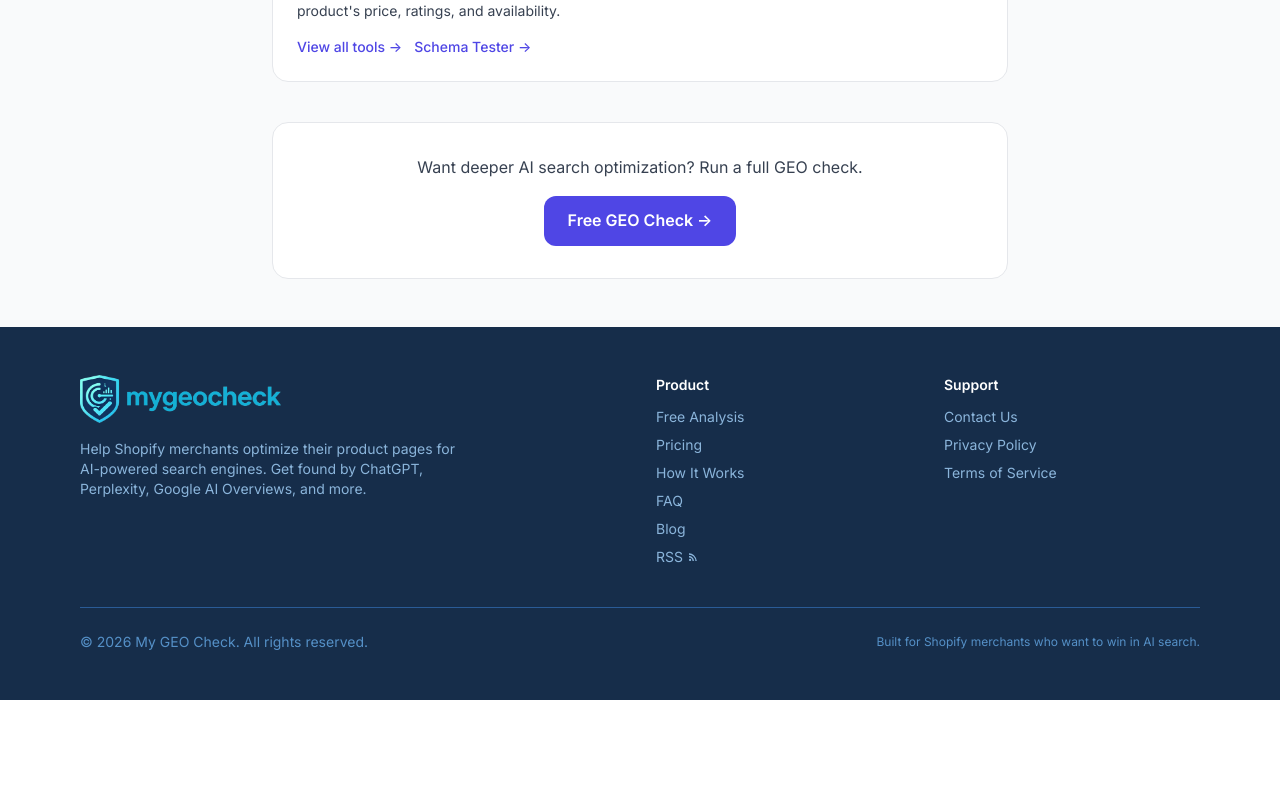
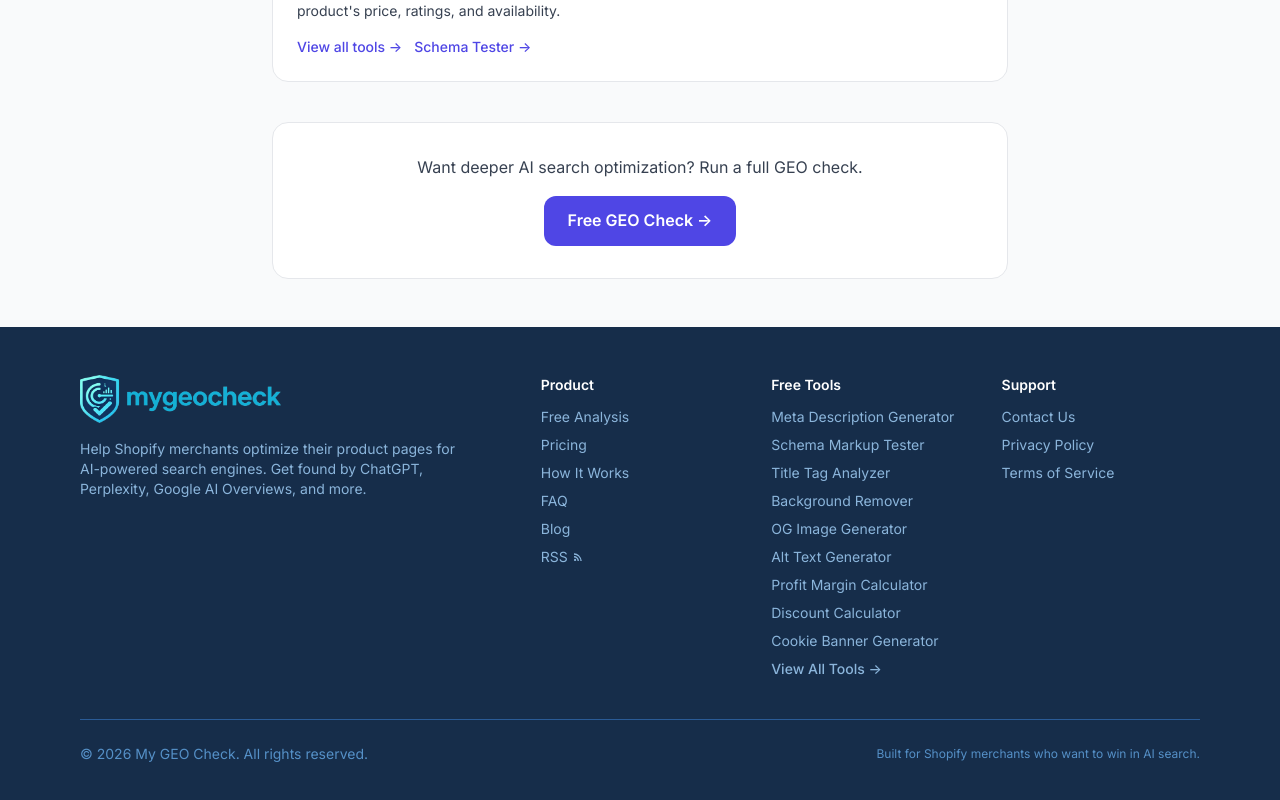
Before and after one commit to lough0226-lang/shopify-geocheck, a Next.js app: page /tools/meta-description in a window 1280 px wide. Shown: the part 2508-3308 px from the top of the page. Before the commit the page ends 3208 px from the top, so only its background shows below. Built offline with nearby package versions, Linux system fonts and the light colour scheme.

Commit message:
feat: add Free Tools column to footer with 10 high-value tool links for SEO

```diff
--- a/components/Footer.js
+++ b/components/Footer.js
@@ -11,7 +11,7 @@ export default function Footer() {
   return (
     <footer className="bg-primary-800 text-white py-12">
       <div className="max-w-6xl mx-auto px-4">
-        <div className="grid md:grid-cols-4 gap-8">
+        <div className="grid md:grid-cols-5 gap-8">
           <div className="md:col-span-2">
             <div className="flex items-center gap-2 mb-4">
               <Link href="/" className="flex items-center">
@@ -39,6 +39,22 @@ export default function Footer() {
           </div>
 
           <div>
+            <h4 className="font-semibold mb-3 text-sm">{p.footerTools}</h4>
+            <nav className="flex flex-col gap-2 text-sm text-primary-300">
+              <Link href="/tools/meta-description" className="hover:text-white transition-colors">Meta Description Generator</Link>
+              <Link href="/tools/schema-tester" className="hover:text-white transition-colors">Schema Markup Tester</Link>
+              <Link href="/tools/title-analyzer" className="hover:text-white transition-colors">Title Tag Analyzer</Link>
+              <Link href="/tools/bg-remover" className="hover:text-white transition-colors">Background Remover</Link>
+              <Link href="/tools/og-image-generator" className="hover:text-white transition-colors">OG Image Generator</Link>
+              <Link href="/tools/alt-text-generator" className="hover:text-white transition-colors">Alt Text Generator</Link>
+              <Link href="/tools/profit-calculator" className="hover:text-white transition-colors">Profit Margin Calculator</Link>
+              <Link href="/tools/discount-calculator" className="hover:text-white transition-colors">Discount Calculator</Link>
+              <Link href="/tools/cookie-banner" className="hover:text-white transition-colors">Cookie Banner Generator</Link>
+              <Link href="/tools" className="hover:text-white transition-colors font-medium">{p.footerViewAllTools}</Link>
+            </nav>
+          </div>
+
+          <div>
             <h4 className="font-semibold mb-3 text-sm">{p.footerSupport}</h4>
             <nav className="flex flex-col gap-2 text-sm text-primary-300">
               <a href="mailto:hello@mygeocheck.com" className="hover:text-white transition-colors">
```
Also changed, not shown: lib/i18n.js.
